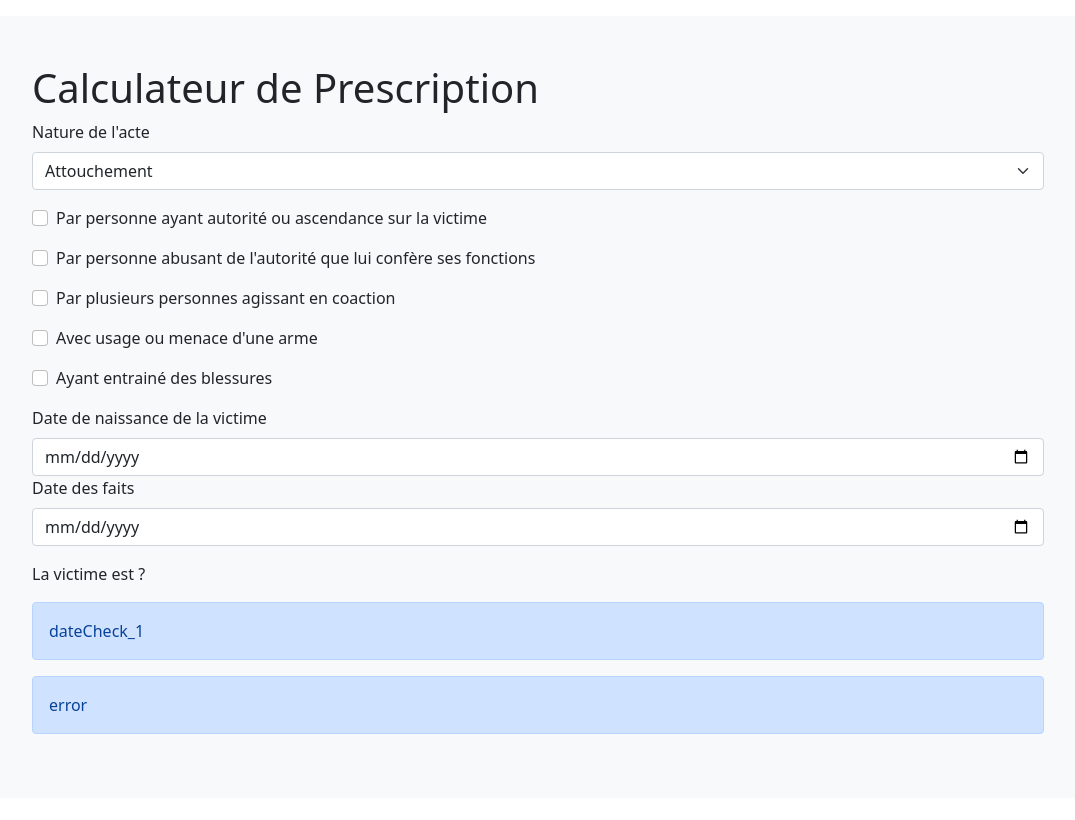
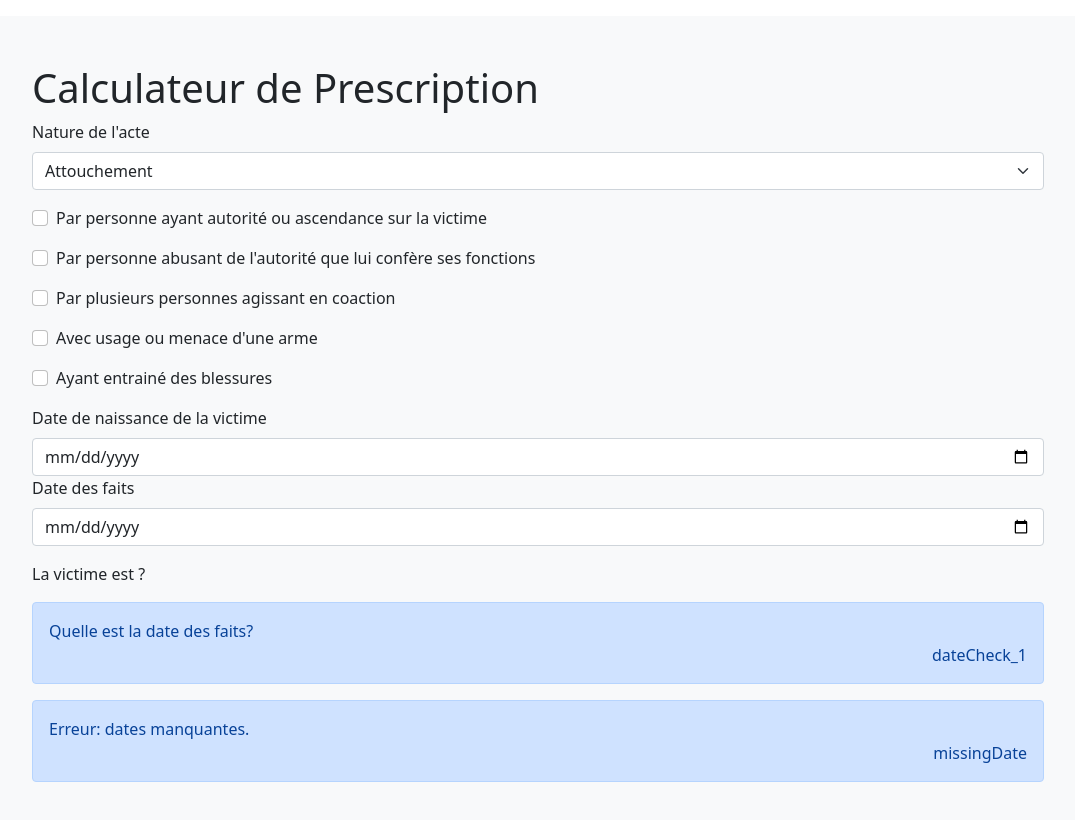
Before and after one commit to eleurent/prescription, a React (Create React App) app: page / in a window 1280 px wide. Shown: the top 820 px of the page, without its empty margins (102-1177 px from the left). Built offline with nearby package versions, Linux system fonts and the light colour scheme.

Commit message:
Add descriptions and better formatting

```diff
--- a/src/component/tree.jsx
+++ b/src/component/tree.jsx
@@ -8,10 +8,11 @@ function datePlusYears(date, years) {
 	return date
 }
 
+
 const dateCheck_1 = (context) => {
 	const date = ("prescriptionDate" in context) ? context.prescriptionDate : context.dateOfFacts;
 	if (!date)
-		return "error";
+		return "missingDate";
 	if (date < new Date('1989-07-04')) {
 		return "dateCheck_1_1";
 	} else if (date < new Date('1998-06-18')) {
@@ -49,11 +50,11 @@ const dateCheck_1_2_1 = (context) => {
 }
 
 const prescriptionSocle = (context) => {
-  context.prescriptionDate = datePlusYears(context.dateOfFacts, 3);
+  return datePlusYears(context.dateOfFacts, 3);
 }
 
 const prescriptionSocle6 = (context) => {
-  context.prescriptionDate = datePlusYears(context.dateOfFacts, 6);
+  return datePlusYears(context.dateOfFacts, 6);
 }
 
 const dateCheck_1_3 = (context) => {
@@ -102,22 +103,68 @@ const dateCheck_1_5 = (context) => {
 };
 
 const nodes = {
-  	dateCheck_1: {rule: dateCheck_1},
-  	dateCheck_1_1: {rule: dateCheck_1_1},
-  	dateCheck_1_2: {rule: dateCheck_1_2},
-  	dateCheck_1_2_1: {rule: dateCheck_1_2_1},
-  	dateCheck_1_3: {rule: dateCheck_1_3},
-  	dateCheck_1_4: {rule: dateCheck_1_4},
-  	dateCheck_1_5: {rule: dateCheck_1_5},
-  	prescriptionSocle: {rule: prescriptionSocle},
-  	prescriptionSocle6: {rule: prescriptionSocle6},
+  	dateCheck_1: {
+  		rule: dateCheck_1,
+  		description: "Quelle est la date des faits?"
+  	},
+  	dateCheck_1_1: {
+  		rule: dateCheck_1_1,
+  		description: "Le ${this.dateOfFacts.toLocaleDateString()}, le délit d'agression sexuelle se prescrivait par 3 ans à compter de la date de la commission des faits.",
+  		law: "Loi du 31 décembre 1957 instituant le code de procédure pénale"
+  	},
+  	dateCheck_1_2: {
+  		rule: dateCheck_1_2,
+  		description: "",
+  		law: ""
+  	},
+  	dateCheck_1_2_1: {
+  		rule: dateCheck_1_2_1,
+  		description: ""
+  	},
+  	dateCheck_1_3: {
+  		rule: dateCheck_1_3,
+  		description: ""
+  	},
+  	dateCheck_1_4: {
+  		rule: dateCheck_1_4,
+  		description: ""
+  	},
+  	dateCheck_1_5: {
+  		rule: dateCheck_1_5,
+  		description: ""
+  	},
+  	prescriptionSocle: {
+  		rule: prescriptionSocle,
+  		description: ""
+  	},
+  	prescriptionSocle6: {
+  		rule: prescriptionSocle6,
+  		description: ""
+  	},
+  	missingDate: {
+  		description: "Erreur: dates manquantes."
+  	},
 };
 
+
+const fillTemplate = function(templateString, templateVars){
+    return new Function("return `"+templateString +"`;").call(templateVars);
+}
+
 const Node = (props) => {
-		let name = props.value;
-		if (name instanceof Date)
-			name = name.toString();
-  	return (<Alert variant="primary">{ name }</Alert>);
+		if (props.value instanceof Date)
+			return (<Alert variant="success">La prescription des faits apparait acquise / court jusqu'au : { props.value.toLocaleDateString() }</Alert>);
+  	else
+  		console.log(props.value);
+  		let law = nodes[props.value].law ? "(" + nodes[props.value].law + ")" : ""
+  		return (
+	  		<Alert variant="primary">
+	  		{ fillTemplate(nodes[props.value].description, props.inputValues) } { law }
+	  		<div className="d-flex justify-content-end">
+	  		{ props.value }
+	  		</div>
+	  		</Alert>
+  		);
 }
 
 class Tree extends React.Component {
@@ -133,7 +180,7 @@ class Tree extends React.Component {
   	let node = this.state.root;
   	path.push(node);
   	let depth = 0;
-  	while (node in nodes && depth < 20) {
+  	while (node in nodes && "rule" in nodes[node] && depth < 20) {
   		node = nodes[node].rule(context);
   		path.push(node);
   		depth++;
@@ -145,7 +192,7 @@ class Tree extends React.Component {
   	const path = this.traverse(this.props.inputValues);
   	console.log(path);
   	return (<div>
-   { path.map((node, idx) => <Node key={idx} value={node}/>) }
+   { path.map((node, idx) => <Node key={idx} value={node} inputValues={this.props.inputValues}/>) }
     </div>
   	)
   }
```
